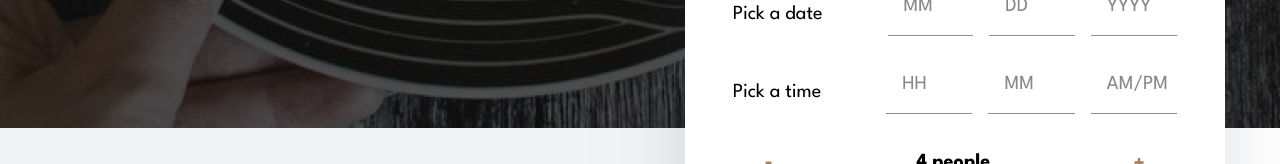
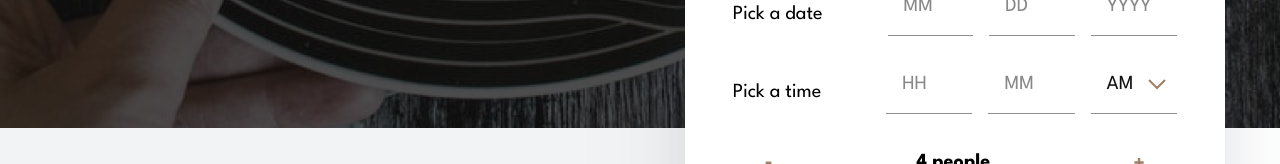
Before and after one commit to shaversj/dine-restaurant-website, a Next.js app: page /booking in a window 1280 px wide. Shown: the part 472-636 px from the top of the page. Built offline with nearby package versions, Linux system fonts and the light colour scheme.

Commit message:
Add list box

```diff
--- a/package.json
+++ b/package.json
@@ -9,6 +9,7 @@
     "lint": "next lint"
   },
   "dependencies": {
+    "@headlessui/react": "^2.2.2",
     "next": "15.2.4",
     "react": "^19.0.0",
     "react-dom": "^19.0.0"
--- a/src/app/booking/page.tsx
+++ b/src/app/booking/page.tsx
@@ -3,9 +3,13 @@
 import Image from "next/image";
 import { useState } from "react";
 import Footer from "@/components/Footer";
+import { Listbox, ListboxButton, ListboxOption, ListboxOptions } from "@headlessui/react";
+
+const options = ["AM", "PM"];
 
 export default function BookingPage() {
   const [numOfPeople, setNumOfPeople] = useState(4);
+  const [selected, setSelected] = useState(options[0]);
   return (
     <div className={"font-league-spartan"}>
       <header className={"h-[600px] bg-[url('/images/booking/hero-bg-desktop.jpg')] bg-cover bg-no-repeat"}>
@@ -33,7 +37,23 @@ export default function BookingPage() {
                 <div className={"flex gap-x-4 pl-[65px]"}>
                   <input type="text" placeholder={"HH"} className={"w-full border-b border-[#8E8E8E] pb-[15px] pl-4 text-[20px] leading-7 text-[#111111] placeholder:text-[#111111]/50 focus:outline-none"} />
                   <input type="text" placeholder={"MM"} className={"w-full border-b border-[#8E8E8E] pb-[15px] pl-4 text-[20px] leading-7 text-[#111111] placeholder:text-[#111111]/50 focus:outline-none"} />
-                  <input type="text" placeholder={"AM/PM"} className={"w-full border-b border-[#8E8E8E] pb-[15px] pl-4 text-[20px] leading-7 text-[#111111] placeholder:text-[#111111]/50 focus:outline-none"} />
+
+                  <div className={"w-full border-b border-[#8E8E8E] pb-[15px] pl-4"}>
+                    <Listbox value={selected} onChange={setSelected}>
+                      <ListboxButton className={"group flex items-center gap-x-[15px] text-[20px] leading-7 text-[#111111] outline-none"}>
+                        {selected}
+                        <img src={"/images/icons/icon-arrow.svg"} alt={"Arrow Down"} className={"group-data-[open]:rotate-180 group-data-[open]:pt-2"} />
+                      </ListboxButton>
+                      <ListboxOptions anchor={"bottom"} className={"z-30 h-[103px] w-[106px] space-y-4 bg-white pt-[18px] pr-[30px] pl-[16px] shadow-[0px_15px_25px_rgba(56,66,85,0.24623)] outline-none"}>
+                        {options.map((option) => (
+                          <ListboxOption key={option} value={option} className={"group flex items-center gap-x-[15.57px] text-[20px] leading-7 text-[#111111]"}>
+                            <img src={"/images/icons/icon-check.svg"} className={"invisible group-data-[selected]:visible"} alt={"Icon Check"} />
+                            {option}
+                          </ListboxOption>
+                        ))}
+                      </ListboxOptions>
+                    </Listbox>
+                  </div>
                 </div>
               </fieldset>
 
```
Also changed, not shown: 1 other file (tests, documents, lock files or other folders).
